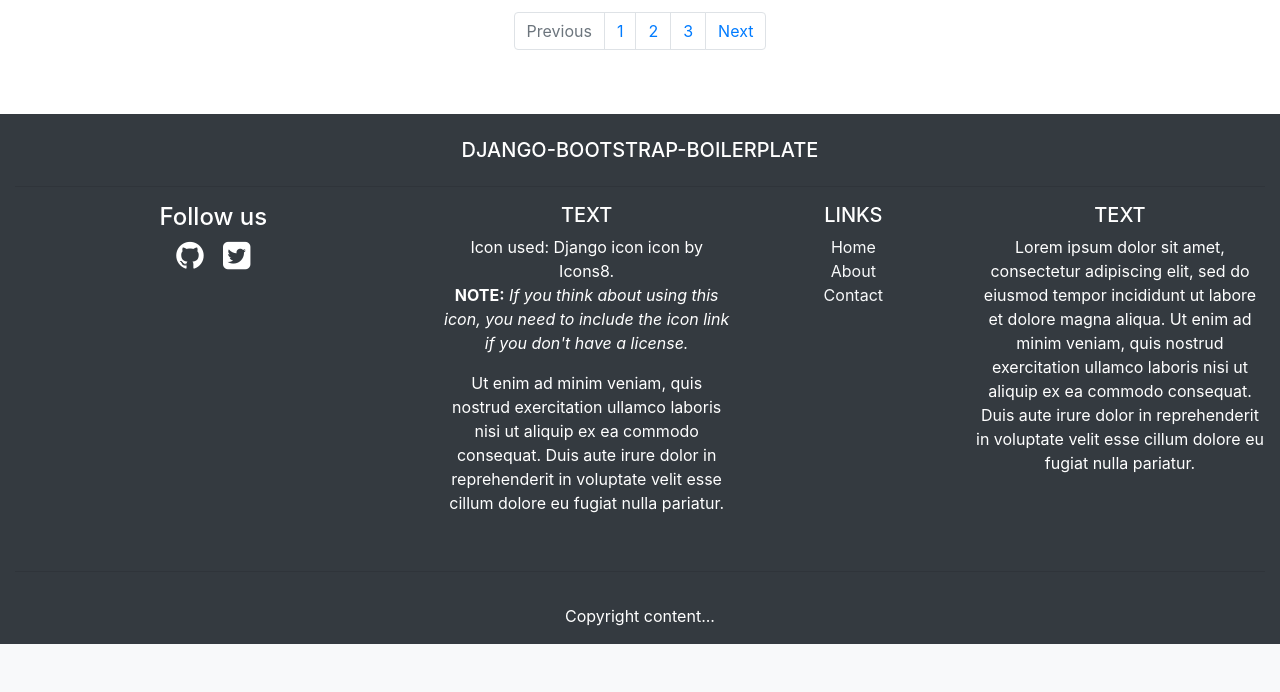
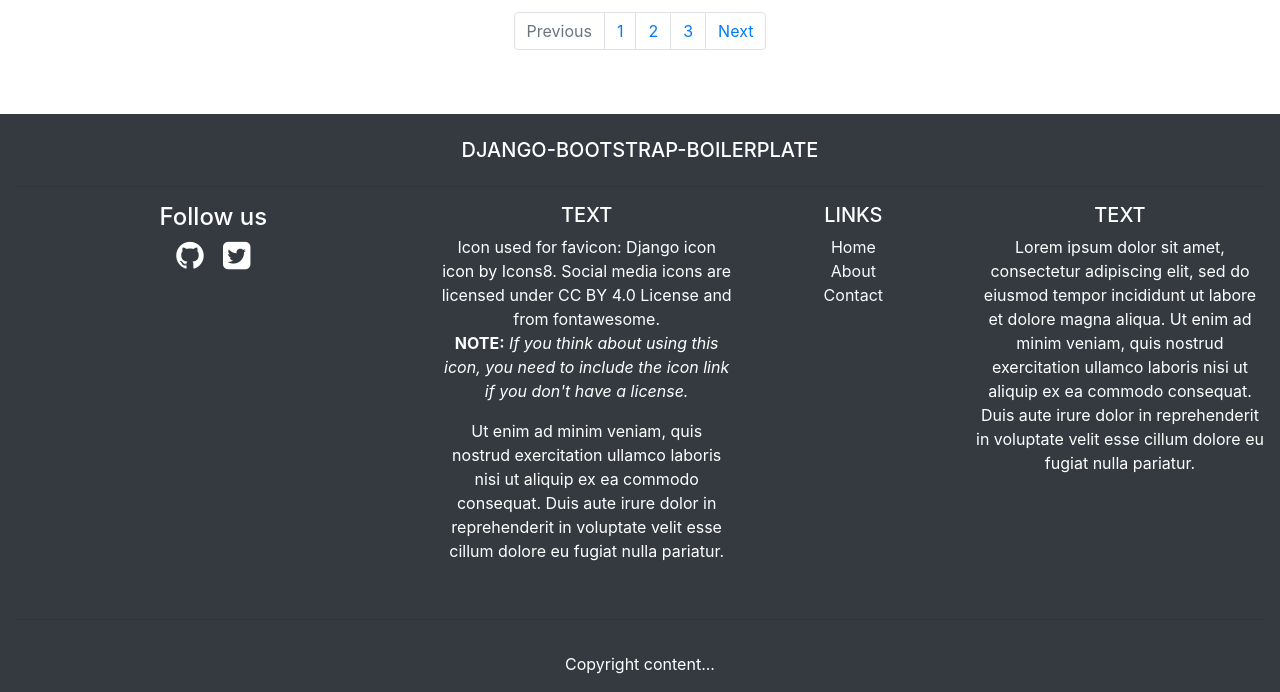
Before and after one commit to endormi/awesome-dj, a Django app: page /about/ in a window 1280 px wide. Shown: the part 615-1307 px from the top of the page. Before the commit the page ends 1259 px from the top, so only its background shows below. Run offline with Django 3.2, Linux system fonts and the light colour scheme; some libraries are stand-ins or nearby versions.

Commit message:
Update README.md and add FA link

```diff
--- a/boilerplate/starter/templates/base.html
+++ b/boilerplate/starter/templates/base.html
@@ -99,7 +99,8 @@
              </div>
              <div class="col-md-3 mb-md-0 mb-3">
                <h5 class="text-uppercase">Text</h5>
-               Icon used: <a target="_blank" href="https://icons8.com/icons/set/django" class="text-white text-decoration-none">Django icon</a> icon by <a target="_blank" href="https://icons8.com" class="text-white text-decoration-none">Icons8</a>.
+               Icon used for favicon: <a target="_blank" href="https://icons8.com/icons/set/django" class="text-white text-decoration-none">Django icon</a> icon by <a target="_blank" href="https://icons8.com" class="text-white text-decoration-none">Icons8</a>.
+               Social media icons are licensed under <a href="https://fontawesome.com/license/free" class="text-white text-decoration-none">CC BY 4.0 License</a> and from <a href="https://fontawesome.com/" class="text-white text-decoration-none">fontawesome.</a>
                <p><b>NOTE:</b> <i>If you think about using this icon, you need to include the icon link if you don't have a license.</i></p>
                  <p>Ut enim ad minim veniam, quis nostrud exercitation ullamco laboris nisi ut aliquip ex ea commodo consequat.
                  Duis aute irure dolor in reprehenderit in voluptate velit esse cillum dolore eu fugiat nulla pariatur.</p>
```
Also changed, not shown: README.md.
